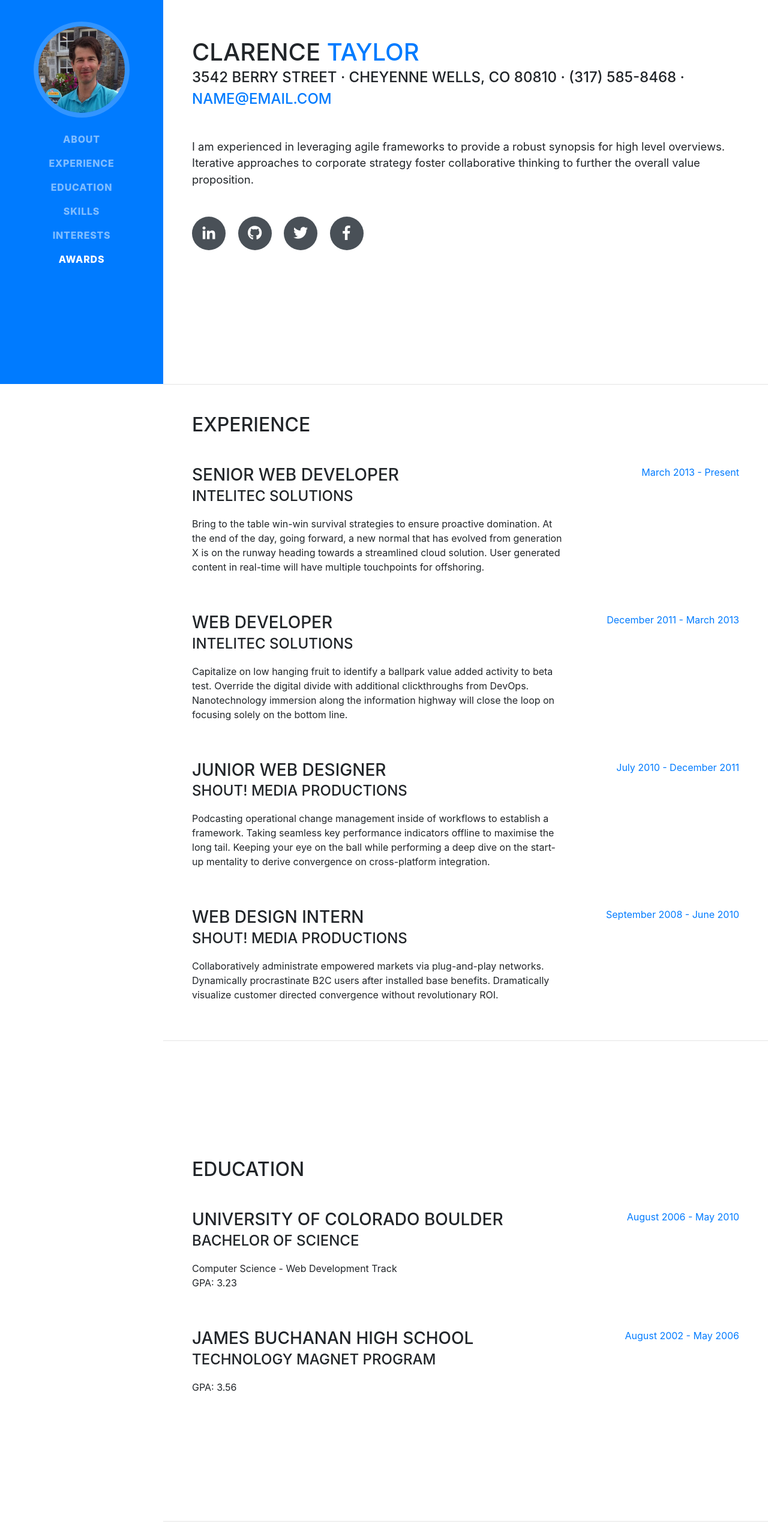
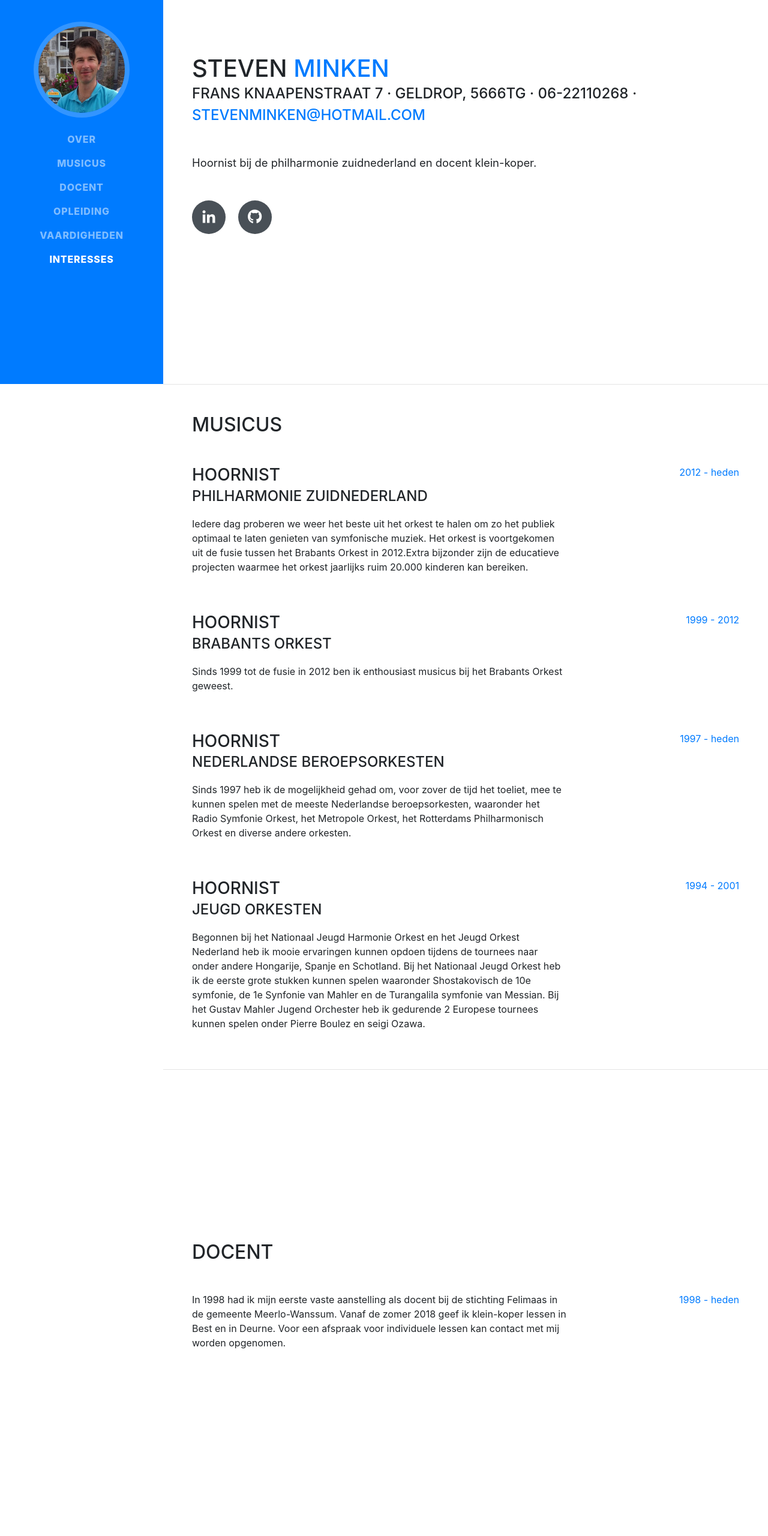
Before and after one commit to sminken/websiteSteven, a website with bundled scripts: page index.html in a window 1280 px wide. Shown: the part 160-2720 px from the top of the page at 60% size. Built offline with nearby package versions, Linux system fonts and the light colour scheme; a web font is replaced by a local one.

Commit message:
meeste gegevens bijgewerkt

```diff
--- a/index.html
+++ b/index.html
@@ -8,7 +8,7 @@
     <meta name="description" content="">
     <meta name="author" content="">
 
-    <title>Resume - Start Bootstrap Theme</title>
+    <title>Steven Minken</title>
 
     <!-- Bootstrap core CSS -->
     <link href="vendor/bootstrap/css/bootstrap.min.css" rel="stylesheet">
@@ -27,7 +27,7 @@
 
     <nav class="navbar navbar-expand-lg navbar-dark bg-primary fixed-top" id="sideNav">
       <a class="navbar-brand js-scroll-trigger" href="#page-top">
-        <span class="d-block d-lg-none">Clarence Taylor</span>
+        <span class="d-block d-lg-none">Steven Minken</span>
         <span class="d-none d-lg-block">
           <img class="img-fluid img-profile rounded-circle mx-auto mb-2" src="img/profile.jpg" alt="">
         </span>
@@ -38,23 +38,28 @@
       <div class="collapse navbar-collapse" id="navbarSupportedContent">
         <ul class="navbar-nav">
           <li class="nav-item">
-            <a class="nav-link js-scroll-trigger" href="#about">About</a>
+            <a class="nav-link js-scroll-trigger" href="#about">Over</a>
           </li>
           <li class="nav-item">
-            <a class="nav-link js-scroll-trigger" href="#experience">Experience</a>
+            <a class="nav-link js-scroll-trigger" href="#experience">Musicus</a>
+          </li>
+            <li class="nav-item">
+            <a class="nav-link js-scroll-trigger" href="#docent">Docent</a>
           </li>
           <li class="nav-item">
-            <a class="nav-link js-scroll-trigger" href="#education">Education</a>
+            <a class="nav-link js-scroll-trigger" href="#education">Opleiding</a>
           </li>
           <li class="nav-item">
-            <a class="nav-link js-scroll-trigger" href="#skills">Skills</a>
+            <a class="nav-link js-scroll-trigger" href="#skills">Vaardigheden</a>
           </li>
           <li class="nav-item">
-            <a class="nav-link js-scroll-trigger" href="#interests">Interests</a>
+            <a class="nav-link js-scroll-trigger" href="#interests">Interesses</a>
           </li>
+<!--
           <li class="nav-item">
             <a class="nav-link js-scroll-trigger" href="#awards">Awards</a>
           </li>
+-->
         </ul>
       </div>
     </nav>
@@ -63,26 +68,28 @@
 
       <section class="resume-section p-3 p-lg-5 d-flex d-column" id="about">
         <div class="my-auto">
-          <h1 class="mb-0">Clarence
-            <span class="text-primary">Taylor</span>
+          <h1 class="mb-0">Steven
+            <span class="text-primary">Minken</span>
           </h1>
-          <div class="subheading mb-5">3542 Berry Street · Cheyenne Wells, CO 80810 · (317) 585-8468 ·
-            <a href="mailto:name@email.com">name@email.com</a>
+          <div class="subheading mb-5">Frans Knaapenstraat 7 · Geldrop, 5666TG · 06-22110268 ·
+            <a href="mailto:name@email.com">stevenminken@hotmail.com</a>
           </div>
-          <p class="lead mb-5">I am experienced in leveraging agile frameworks to provide a robust synopsis for high level overviews. Iterative approaches to corporate strategy foster collaborative thinking to further the overall value proposition.</p>
+          <p class="lead mb-5">Hoornist bij de philharmonie zuidnederland en docent klein-koper.</p>
           <div class="social-icons">
-            <a href="#">
+            <a href="https://www.linkedin.com/in/stevenminken/" target='_blank'>
               <i class="fab fa-linkedin-in"></i>
             </a>
-            <a href="#">
+            <a href="https://github.com/sminken" target='_blank'>
               <i class="fab fa-github"></i>
             </a>
+<!--
             <a href="#">
               <i class="fab fa-twitter"></i>
             </a>
             <a href="#">
               <i class="fab fa-facebook-f"></i>
             </a>
+-->
           </div>
         </div>
       </section>
@@ -91,49 +98,50 @@
 
       <section class="resume-section p-3 p-lg-5 d-flex flex-column" id="experience">
         <div class="my-auto">
-          <h2 class="mb-5">Experience</h2>
+          <h2 class="mb-5">Musicus</h2>
 
           <div class="resume-item d-flex flex-column flex-md-row mb-5">
             <div class="resume-content mr-auto">
-              <h3 class="mb-0">Senior Web Developer</h3>
-              <div class="subheading mb-3">Intelitec Solutions</div>
-              <p>Bring to the table win-win survival strategies to ensure proactive domination. At the end of the day, going forward, a new normal that has evolved from generation X is on the runway heading towards a streamlined cloud solution. User generated content in real-time will have multiple touchpoints for offshoring.</p>
+              <h3 class="mb-0">hoornist</h3>
+              <div class="subheading mb-3">Philharmonie zuidnederland</div>
+              <p>Iedere dag proberen we weer het beste uit het orkest te halen om zo het publiek optimaal te laten genieten van symfonische muziek. Het orkest is voortgekomen uit de fusie tussen het Brabants Orkest in 2012.Extra bijzonder zijn de educatieve projecten waarmee het orkest jaarlijks ruim 20.000 kinderen kan bereiken.</p>
             </div>
             <div class="resume-date text-md-right">
-              <span class="text-primary">March 2013 - Present</span>
+              <span class="text-primary">2012 - heden</span>
             </div>
           </div>
 
           <div class="resume-item d-flex flex-column flex-md-row mb-5">
             <div class="resume-content mr-auto">
-              <h3 class="mb-0">Web Developer</h3>
-              <div class="subheading mb-3">Intelitec Solutions</div>
-              <p>Capitalize on low hanging fruit to identify a ballpark value added activity to beta test. Override the digital divide with additional clickthroughs from DevOps. Nanotechnology immersion along the information highway will close the loop on focusing solely on the bottom line.</p>
+              <h3 class="mb-0">hoornist</h3>
+              <div class="subheading mb-3">Brabants Orkest</div>
+              <p>Sinds 1999 tot de fusie in 2012 ben ik enthousiast musicus bij het Brabants Orkest geweest.</p>
             </div>
             <div class="resume-date text-md-right">
-              <span class="text-primary">December 2011 - March 2013</span>
+              <span class="text-primary">1999 - 2012</span>
             </div>
           </div>
 
           <div class="resume-item d-flex flex-column flex-md-row mb-5">
             <div class="resume-content mr-auto">
-              <h3 class="mb-0">Junior Web Designer</h3>
-              <div class="subheading mb-3">Shout! Media Productions</div>
-              <p>Podcasting operational change management inside of workflows to establish a framework. Taking seamless key performance indicators offline to maximise the long tail. Keeping your eye on the ball while performing a deep dive on the start-up mentality to derive convergence on cross-platform integration.</p>
+              <h3 class="mb-0">hoornist</h3>
+              <div class="subheading mb-3">Nederlandse beroepsorkesten</div>
+              <p>Sinds 1997 heb ik de mogelijkheid gehad om, voor zover de tijd het toeliet, mee te kunnen spelen met de meeste Nederlandse beroepsorkesten, waaronder het Radio Symfonie Orkest, het Metropole Orkest, het Rotterdams Philharmonisch Orkest en diverse andere orkesten.</p>
             </div>
             <div class="resume-date text-md-right">
-              <span class="text-primary">July 2010 - December 2011</span>
+              <span class="text-primary">1997 - heden</span>
             </div>
           </div>
 
           <div class="resume-item d-flex flex-column flex-md-row">
             <div class="resume-content mr-auto">
-              <h3 class="mb-0">Web Design Intern</h3>
-              <div class="subheading mb-3">Shout! Media Productions</div>
-              <p>Collaboratively administrate empowered markets via plug-and-play networks. Dynamically procrastinate B2C users after installed base benefits. Dramatically visualize customer directed convergence without revolutionary ROI.</p>
+              <h3 class="mb-0">hoornist</h3>
+              <div class="subheading mb-3">Jeugd Orkesten</div>
+              <p> Begonnen bij het Nationaal Jeugd Harmonie Orkest en het Jeugd Orkest Nederland heb ik mooie ervaringen kunnen opdoen tijdens de tournees naar onder andere Hongarije, Spanje en Schotland. Bij het Nationaal Jeugd Orkest heb ik de eerste grote stukken kunnen spelen waaronder Shostakovisch de 10e symfonie, de 1e Synfonie van Mahler en de Turangalila symfonie van Messian. Bij het Gustav Mahler Jugend Orchester heb ik gedurende 2 Europese tournees kunnen spelen onder Pierre Boulez en seigi Ozawa.
+                </p>
             </div>
             <div class="resume-date text-md-right">
-              <span class="text-primary">September 2008 - June 2010</span>
+              <span class="text-primary">1994 - 2001</span>
             </div>
           </div>
 
@@ -141,32 +149,83 @@
 
       </section>
 
+              <hr class="m-0">
+
+      <section class="resume-section p-3 p-lg-5 d-flex flex-column" id="docent">
+        <div class="my-auto">
+          <h2 class="mb-5">Docent</h2>
+
+          <div class="resume-item d-flex flex-column flex-md-row mb-5">
+            <div class="resume-content mr-auto">
+              <div>In 1998 had ik mijn eerste vaste aanstelling als docent bij de stichting Felimaas in de gemeente Meerlo-Wanssum.
+                  Vanaf de zomer 2018 geef ik klein-koper lessen in Best en in Deurne. Voor een afspraak voor individuele lessen kan contact met mij worden opgenomen.
+                </div>
+            </div>
+            <div class="resume-date text-md-right">
+              <span class="text-primary">1998 - heden</span>
+            </div>
+          </div>
+          </div>
+        </section>
+
       <hr class="m-0">
 
       <section class="resume-section p-3 p-lg-5 d-flex flex-column" id="education">
         <div class="my-auto">
-          <h2 class="mb-5">Education</h2>
+          <h2 class="mb-5">Opleiding</h2>
 
           <div class="resume-item d-flex flex-column flex-md-row mb-5">
             <div class="resume-content mr-auto">
-              <h3 class="mb-0">University of Colorado Boulder</h3>
-              <div class="subheading mb-3">Bachelor of Science</div>
-              <div>Computer Science - Web Development Track</div>
-              <p>GPA: 3.23</p>
+              <h3 class="mb-0">Open Universiteit</h3>
+              <div class="subheading mb-3">Java developer</div>
+              <div>Computer wetenschappen - CPP Java programmeur</div>
             </div>
             <div class="resume-date text-md-right">
-              <span class="text-primary">August 2006 - May 2010</span>
+              <span class="text-primary">2017 - 2018</span>
             </div>
           </div>
 
-          <div class="resume-item d-flex flex-column flex-md-row">
+                                  <div class="resume-item d-flex flex-column flex-md-row mb-5">
             <div class="resume-content mr-auto">
-              <h3 class="mb-0">James Buchanan High School</h3>
-              <div class="subheading mb-3">Technology Magnet Program</div>
-              <p>GPA: 3.56</p>
+              <h3 class="mb-0">Register Belastingadviseurs</h3>
+              <div class="subheading mb-3">Belastingconsulent</div>
+              <div>Belastingrecht - RB belastingconsulent</div>
             </div>
             <div class="resume-date text-md-right">
-              <span class="text-primary">August 2002 - May 2006</span>
+              <span class="text-primary">2014 - 2016</span>
+            </div>
+          </div>
+
+          <div class="resume-item d-flex flex-column flex-md-row mb-5">
+            <div class="resume-content mr-auto">
+              <h3 class="mb-0">Leidse Onderwijs Instellingen Hogeschool</h3>
+                <div class="subheading mb-3">Bachelor of Arts</div>
+              <div>Small Business and Retail Management</div>
+            </div>
+            <div class="resume-date text-md-right">
+              <span class="text-primary">2005 - 2012</span>
+            </div>
+          </div>
+
+                      <div class="resume-item d-flex flex-column flex-md-row mb-5">
+            <div class="resume-content mr-auto">
+              <h3 class="mb-0">Hogeschool Zuyd</h3>
+              <div class="subheading mb-3">Master of Arts</div>
+              <div>Conservatorium Maastricht - uitvoerend musicus hoorn</div>
+            </div>
+            <div class="resume-date text-md-right">
+              <span class="text-primary">1999 - 2001</span>
+            </div>
+          </div>
+
+                      <div class="resume-item d-flex flex-column flex-md-row mb-5">
+            <div class="resume-content mr-auto">
+              <h3 class="mb-0">Hogeschool Zuyd</h3>
+              <div class="subheading mb-3">Bachelor of Arts</div>
+              <div>Conservatorium Maastricht - uitvoerend musicus hoorn en docerend musicus klein-koper</div>
+            </div>
+            <div class="resume-date text-md-right">
+              <span class="text-primary">1994 - 1999</span>
             </div>
           </div>
 
@@ -176,11 +235,48 @@
       <hr class="m-0">
 
       <section class="resume-section p-3 p-lg-5 d-flex flex-column" id="skills">
+
+
         <div class="my-auto">
-          <h2 class="mb-5">Skills</h2>
 
-          <div class="subheading mb-3">Programming Languages &amp; Tools</div>
+
+          <h2 class="mb-5">Vaardigheden</h2>
+
+                         <div class="subheading mb-3">Musiceren</div>
+          <ul class="fa-ul mb-0">
+            <li>
+              <i class="fa-li fa fa-check"></i>
+              Veel kennis en ervaring van het symfonische repetoire.</li>
+            <li>
+          </ul>
+<p></p>
+
+             <div class="subheading mb-3">Doceren</div>
+          <ul class="fa-ul mb-0">
+            <li>
+              <i class="fa-li fa fa-check"></i>
+              Kennis van embouchure en ademtechniek.</li>
+            <li>
+              <i class="fa-li fa fa-check"></i>
+              Enthousiasmeren van leerlingen.</li>
+            <li>
+              <i class="fa-li fa fa-check"></i>
+              Kennis van en ervaring met methodieken</li>
+            <li>
+          </ul>
+<p></p>
+          <div class="subheading mb-3">Programmeertalen</div>
           <ul class="list-inline dev-icons">
+            <li class="list-inline-item">
+              <i class="fab fa-java"></i>
+            </li>
+            <li class="list-inline-item">
+              <i class="fab fa-android"></i>
+            </li>
+            <li class="list-inline-item">
+              <i class="fab fa-github"></i>
+            </li>
+<!--
             <li class="list-inline-item">
               <i class="fab fa-html5"></i>
             </li>
@@ -217,23 +313,9 @@
             <li class="list-inline-item">
               <i class="fab fa-npm"></i>
             </li>
+-->
           </ul>
 
-          <div class="subheading mb-3">Workflow</div>
-          <ul class="fa-ul mb-0">
-            <li>
-              <i class="fa-li fa fa-check"></i>
-              Mobile-First, Responsive Design</li>
-            <li>
-              <i class="fa-li fa fa-check"></i>
-              Cross Browser Testing &amp; Debugging</li>
-            <li>
-              <i class="fa-li fa fa-check"></i>
-              Cross Functional Teams</li>
-            <li>
-              <i class="fa-li fa fa-check"></i>
-              Agile Development &amp; Scrum</li>
-          </ul>
         </div>
       </section>
 
@@ -241,14 +323,15 @@
 
       <section class="resume-section p-3 p-lg-5 d-flex flex-column" id="interests">
         <div class="my-auto">
-          <h2 class="mb-5">Interests</h2>
-          <p>Apart from being a web developer, I enjoy most of my time being outdoors. In the winter, I am an avid skier and novice ice climber. During the warmer months here in Colorado, I enjoy mountain biking, free climbing, and kayaking.</p>
-          <p class="mb-0">When forced indoors, I follow a number of sci-fi and fantasy genre movies and television shows, I am an aspiring chef, and I spend a large amount of my free time exploring the latest technology advancements in the front-end web development world.</p>
+          <h2 class="mb-5">Interesses</h2>
+          <p>Naast het zijn van musicus en docent geniet ik veel van het buiten in de natuur zijn. Ik zoek graag een mooie mountainbikeroute uit of ik ga hardlopen.</p>
+          <p class="mb-0">Wanneer ik niet buiten ben spendeer ik een groot gedeelte van mijn tijd aan mijn twee lieve dochters of ik verdiep me in ontwikkelingen op het gebied van Java of Android.</p>
         </div>
       </section>
 
       <hr class="m-0">
 
+<!--
       <section class="resume-section p-3 p-lg-5 d-flex flex-column" id="awards">
         <div class="my-auto">
           <h2 class="mb-5">Awards &amp; Certifications</h2>
@@ -282,6 +365,7 @@
           </ul>
         </div>
       </section>
+-->
 
     </div>
 
```
